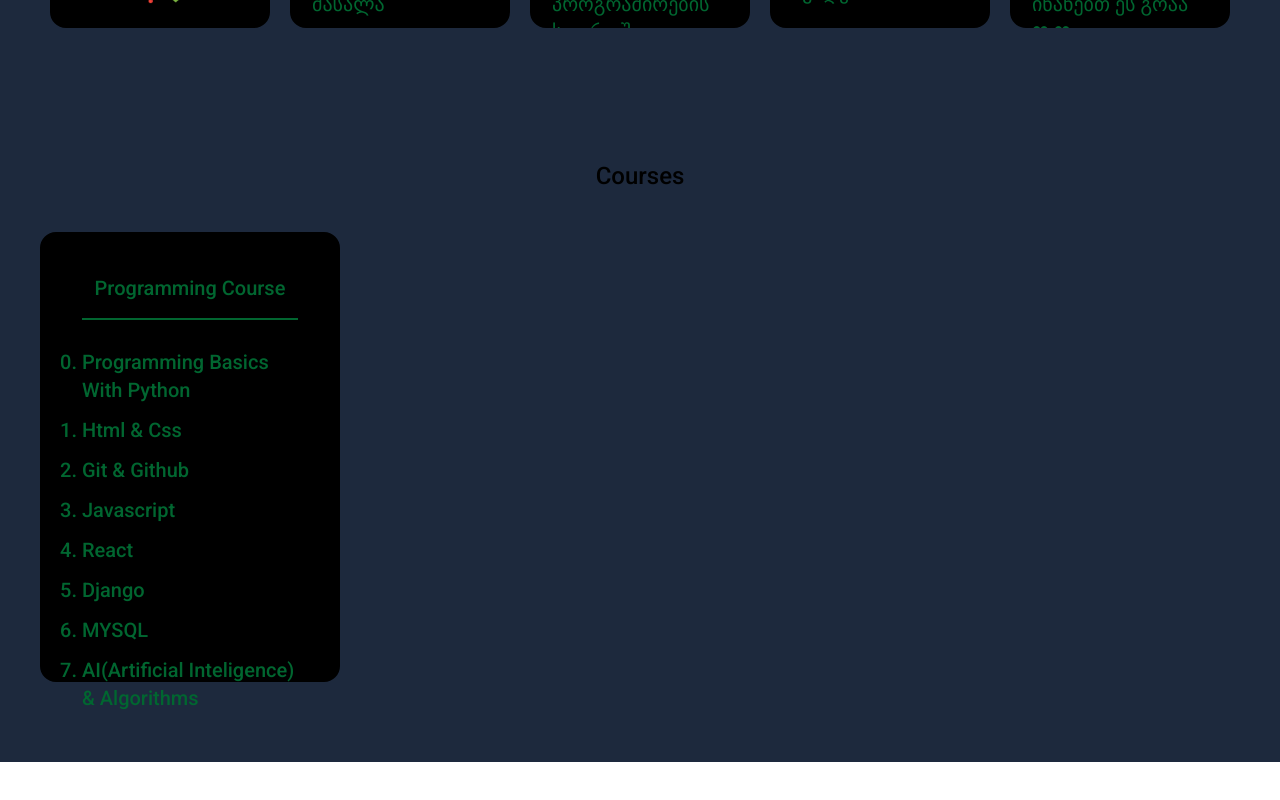
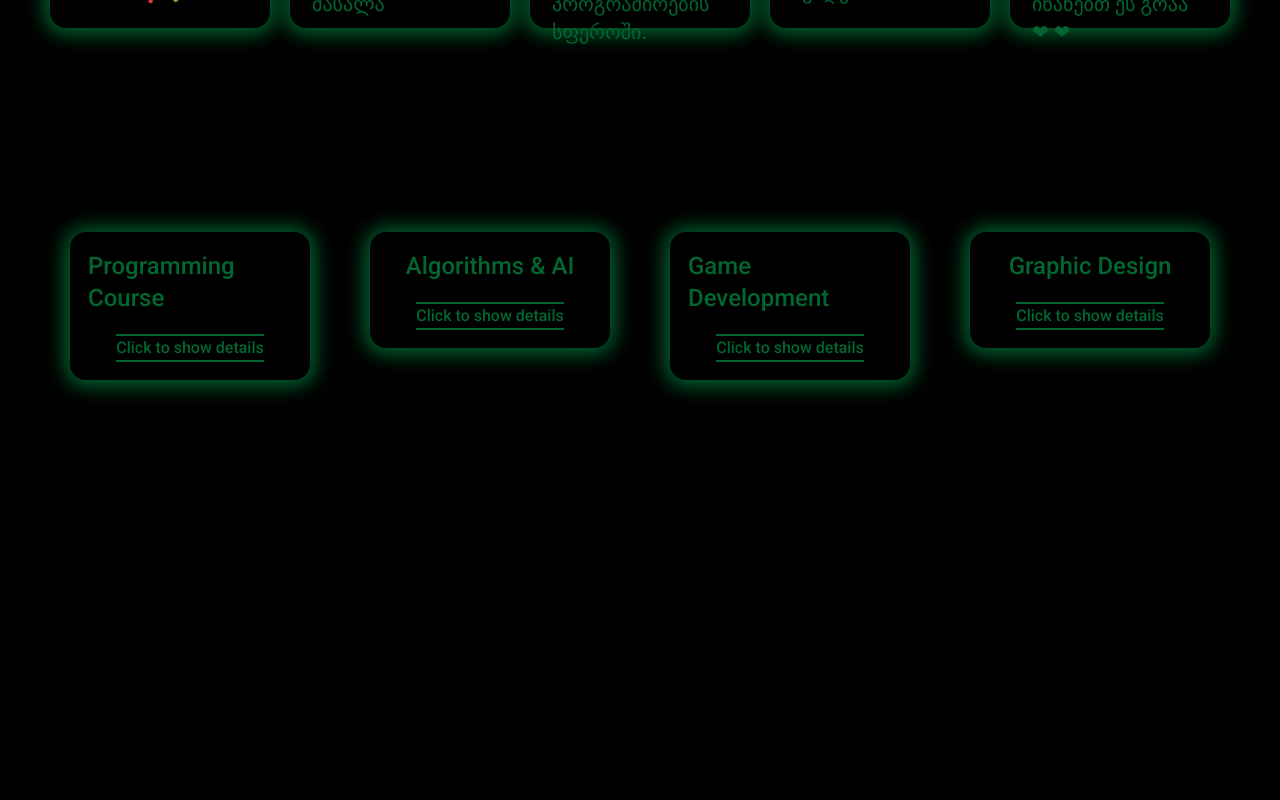
Before and after one commit to zazaborisovi/goa-certificate-site, a React (Vite) app: page / in a window 1280 px wide. Shown: the part 910-1710 px from the top of the page. Before the commit the page ends 1672 px from the top, so only its background shows below. Built offline with nearby package versions, Linux system fonts and the light colour scheme.

Commit message:
Changed background added more courses and changed design of them

```diff
--- a/src/App.jsx
+++ b/src/App.jsx
@@ -1,10 +1,11 @@
-import React, { useEffect } from 'react'
+import React from 'react'
 import { Facebook } from 'lucide-react';
+import CourseDivs from './components/CourseDivs.jsx';
 
 export default function App() {
   const scrollToSection = (id) => {
-      document.getElementById(id).scrollIntoView({ top: document.getElementById(id).offsetTop-80 , behavior: "smooth" });
-    };
+      document.getElementById(id).scrollIntoView({ top: document.getElementById(id).offsetTop , behavior: "smooth" })
+    }
   const headerList = [
       {"li": "Main"},
       {"li": "Courses"}
@@ -16,20 +17,10 @@ export default function App() {
       {"h1": "GOA არის მსოფლიოში საუკეთესო აკადემია!" , "link": "https://www.facebook.com/share/p/15HB56TKk8/"},
       {"h1": "ყველაზე მეგობრული გარემო სადაც შემოსვლას არ ინანებთ ეს გოაა ❤ ❤" , "link": "https://www.facebook.com/share/p/18nfXJCRCe/"},
   ]
-  const programmingCourse = [
-    {"li": "Programming Basics With Python"},
-    {"li": "Html & Css"},
-    {"li": "Git & Github"},
-    {"li": "Javascript"},
-    {"li": "React"},
-    {"li": "Django"},
-    {"li": "MYSQL"},
-    {"li": "AI(Artificial Inteligence) & Algorithms"}
-  ]
   return (
-    <div className='bg-slate-800'>
+    <div className='bg-black '>
       <header className='bg-black h-20 w-full *:text-xl *:text-emerald-800 flex items-center *:h-max overflow-hidden justify-between sticky top-0'>
-        <img src="c:/Users/x/Desktop/goa/GOA CERTIFICATE PROJECT/src/assets/goa logo.jpg" className='w-30 ml-10'/>
+        <img src="../assets/goaLogo.jpg" alt='' className='w-30 ml-10'/>
         <ul className='flex gap-5'>
           {
             headerList.map((item , index) => (
@@ -40,7 +31,7 @@ export default function App() {
         <button className='mr-10' onClick={() => window.open('https://www.facebook.com/nika11keshelava/', '_blank')}>Join GOA</button>
       </header>
       <div className='h-auto pt-20 pb-20 flex justify-around' id='section1'>
-        <div className='w-[35%] h-[400px] flex border-2 border-black p-10 rounded-4xl bg-black'>
+        <div className='w-[35%] h-[400px] flex border-2 border-black p-10 rounded-4xl bg-black shadow-[0px_1px_20px_5px] shadow-green-800'>
           <p className='text-2xl w-fit font-sans font-extrabold flex items-center text-emerald-800'>
           GOA (Goal-Oriented Academy) isn't just the best place to learn programming—it’s where you become the best version of yourself.
           At GOA, you don’t just master coding; you develop leadership skills, a strategic mindset, and the discipline to thrive in any challenge.
@@ -48,7 +39,7 @@ export default function App() {
           and confidence to succeed as both a programmer and a person
           </p>
         </div>
-        <div className='w-[35%]'>
+        <div className='w-[35%] '>
         <iframe className='w-full h-full'
         src="https://www.youtube.com/embed/APg-_0_K6dc?si=74ZfRDpdfWA3xTnU" title="YouTube video player" frameborder="0" allow="accelerometer; autoplay; clipboard-write; encrypted-media; gyroscope; picture-in-picture; web-share" referrerpolicy="strict-origin-when-cross-origin" allowfullscreen>
         </iframe>
@@ -56,7 +47,7 @@ export default function App() {
       </div>
       <div className='h-[250px] flex items-center flex-col gap-5 m-[50px]'>
         <h1 className='text-xl'>Reviews:</h1>
-        <div className='flex gap-5 overflow-hidden justify-center w-full ScrollingDivs'>
+        <div className='flex gap-5 justify-center w-full ScrollingDivs *:shadow-[0px_1px_20px_5px] *:shadow-green-800'>
           {
               reviews.map((item , index) => (
                   <div className='border-2 h-[200px] w-[20%] rounded-2xl bg-black *:text-green-800 flex flex-col items-center gap-2 *:text-xl p-5'>
@@ -70,17 +61,8 @@ export default function App() {
       </div>
       <div className='h-auto pt-20 flex flex-col gap-10 items-center pb-20' id='section2'>
         <h1 className='text-2xl'>Courses</h1>
-        <div className='w-[100%] flex pl-10 pr-10'>
-          <div className='h-[450px] border-2 border-black w-[25%] *:text-xl flex items-center flex-col p-10 gap-7 rounded-2xl bg-black text-green-800'>
-            <h1 className='text-2xl border-b-2 w-[100%] text-center pb-4'>Programming Course</h1>
-            <ol className='list-decimal flex flex-col gap-3' start={0}>
-            {
-              programmingCourse.map((item , index) => (
-                <li>{item.li}</li>
-              ))
-            }
-            </ol>
-          </div>
+        <div className='w-[100%] flex pl-10 pr-10 h-[500px] justify-around'>
+          <CourseDivs />
         </div>
       </div>
     </div>
--- /dev/null
+++ b/src/components/CourseDivs.jsx
@@ -0,0 +1,89 @@
+import React, { useState } from 'react'
+
+export default function CourseDivs() {
+    const [active , setActive] = useState(null)
+    const Courses = [
+        {
+            title: "Programming Course",
+            listedItems: [
+                "Programming Basics With Python",
+                "Html & Css",
+                "Git & Github",
+                "Javascript",
+                "React",
+                "Django",
+                "MYSQL",
+            ],
+        },
+        {
+            title: "Algorithms & AI",
+            listedItems: [
+                "Algorithms",
+                "C++",
+                "AI"
+            ]
+        },
+        {
+            title: "Game Development",
+            listedItems: [
+                "Roblox Studio",
+                "Lua",
+                "Scripts, Animations, and GUI",
+                "Servers And Clients"
+            ]
+        },
+        {
+            title: "Graphic Design",
+            listedItems: [
+                "Adobe Photoshop and Adobe Illustrator",
+                "Photoshop Interface",
+                "Working With Photoshop Applications"
+            ]
+        }
+    ]
+    const handleActive = (index) => {
+        setActive((prevActive) => {
+            if (prevActive === index) {
+                return null
+            } else {
+                return index
+            }
+        })
+    }
+    const details = (item , index) => {
+        if (active === index){
+            return(
+                <div id={`detail${index}`} className='flex items-end flex-col'>
+                    <ol className='text-lg list-decimal flex flex-col w-[80%] items-start' start={0}>
+                    {
+                    item.listedItems.map((i) => (
+                        <li>{i}</li>
+                    ))}
+                    </ol>
+                </div>
+            )
+        }
+    }
+    return (
+        <>
+        {
+            Courses.map((item , index) => (
+                <div
+                className='
+                h-fit w-[20%] bg-black *:text-green-800 border-2 border-black rounded-2xl flex flex-col items-center gap-5 p-4
+                shadow-[0px_1px_20px_5px] shadow-green-800
+                '>
+                    <h1 className='text-2xl'>{item.title}</h1>
+
+                    {details(item , index)}
+
+                    <div className='border-t-2 w-fit border-b-2 hover:border-white hover:text-white cursor-default' id={`details${index}`}
+                    onClick={() => handleActive(index) }>
+                        {active === index ? 'Click to hide details' : 'Click to show details'}
+                    </div>
+                </div>
+            ))
+        }
+        </>
+  )
+}
```
Also changed, not shown: src/assets/goaLogo.jpg (renamed from src/assets/goa logo.jpg), src/components/RatingDiv.jsx (deleted).
